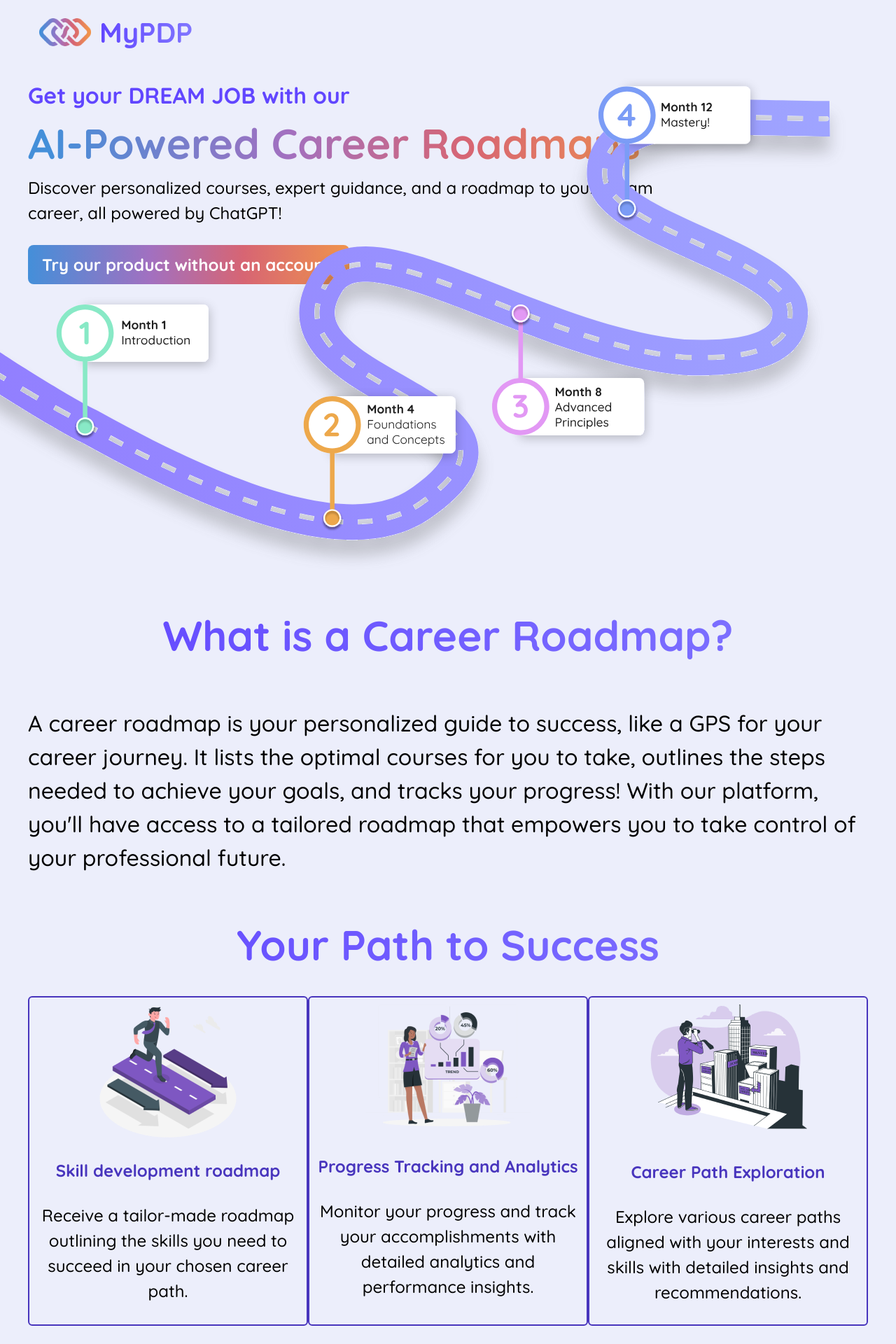
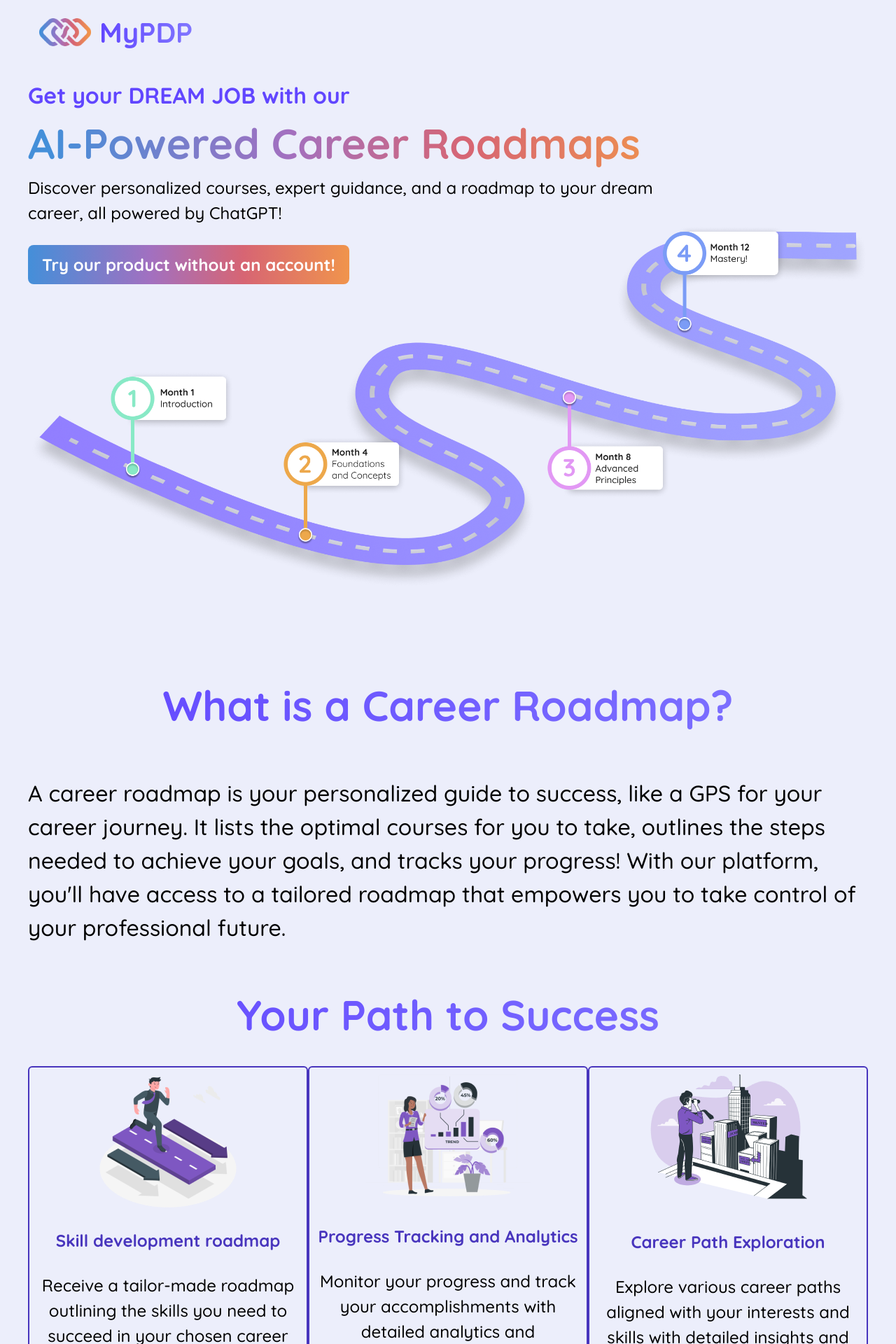
Before and after one commit to britzky/career-coach, a React (Vite) app in the folder frontend/career-coach/: page / in a window 1280 px wide. Shown: the top 1920 px of the page at 70% size. Built offline with nearby package versions, Linux system fonts and the light colour scheme.

Commit message:
Adjusted the road some more

```diff
--- a/frontend/career-coach/src/pages/LandingPage/LandingPage.tsx
+++ b/frontend/career-coach/src/pages/LandingPage/LandingPage.tsx
@@ -3,7 +3,7 @@ import { Footer } from "../../components";
 import skillDev from "../../assets/images/Moving forward.png"
 import progress from "../../assets/images/Progress overview.png"
 import career from "../../assets/images/Job hunt.png"
-import road from "../../assets/images/road.svg"
+import road from "../../assets/images/road.png"
 
 export const LandingPage = () => {
   const navigate = useNavigate();
@@ -11,13 +11,15 @@ export const LandingPage = () => {
   return (
     <div className="overflow-x-hidden flex flex-col min-h-screen">
       <div className="mt-28 mx-10">
-        <div className="flex flex-col mb-7 h-[695px] w-[1708px]">
+        <div className="flex flex-col mb-7 h-[795px]">
           <div className="max-w-[957px] flex flex-col">
             <span className="text-purpleText2 font-bold text-base">Get your DREAM JOB with our</span>
             <span className="gradient-text bg-landing-page-title font-bold text-xxl">AI-Powered Career Roadmaps</span>
             <p className="font-medium text-sm">Discover personalized courses, expert guidance, and a roadmap to your dream career, all powered by ChatGPT!</p>
           </div>
-            <img src={road} alt="road" className="absolute -ml-28" />
+          <div className="relative">
+            <img src={road} alt="road" className="absolute" />
+          </div>
           <div>
             <button
               type="button"
@@ -28,7 +30,7 @@ export const LandingPage = () => {
             </button>
           </div>
         </div>
-        <div className="space-y-14 my-14">
+        <div className="overflow-x-hidden space-y-14 my-14">
           <h1 className="font-bold text-xxl gradient-text bg-logo text-center">What is a Career Roadmap?</h1>
           <p className="font-medium text-base">
             A career roadmap is your personalized guide to success,
@@ -40,9 +42,9 @@ export const LandingPage = () => {
             you'll have access to a tailored roadmap that empowers you to take control of your professional future.
           </p>
         </div>
-        <div className="mb-7 space-y-7">
+        <div className=" overflow-x-hidden mb-7 space-y-7">
           <h1 className="font-bold text-xxl gradient-text bg-logo text-center w-full">Your Path to Success</h1>
-          <div className="flex justify-between">
+          <div className="overflow-x-hidden flex justify-between">
             <div className="flex flex-col items-center border-2 border-purpleText rounded-md h-[471px] w-[434px] gap-7">
               <img src={skillDev} alt="Man running" />
               <h6 className="font-bold text-sm text-purpleText">Skill development roadmap</h6>
```
Also changed, not shown: frontend/career-coach/src/assets/images/road.png (added).
